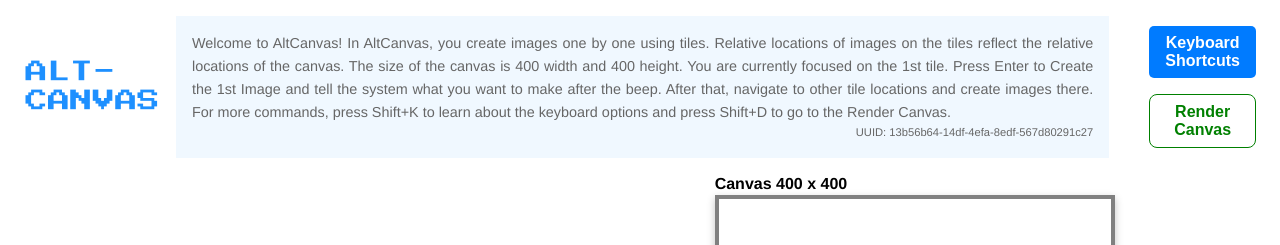
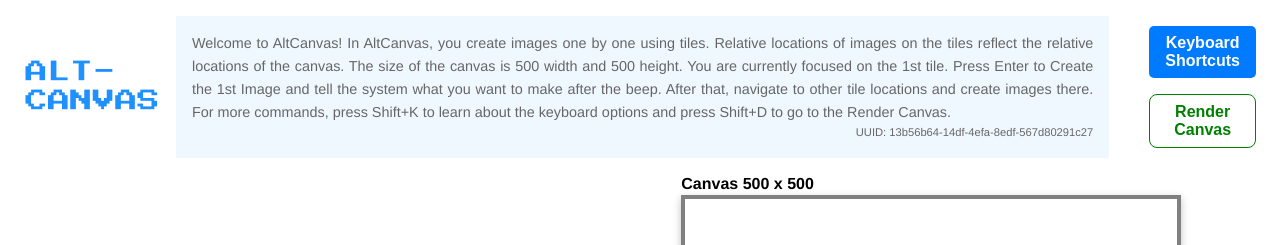
Before and after one commit to shljessie/text-tactile, a React (Create React App) app: page /sonic in a window 1280 px wide. Shown: the top 245 px of the page. Built offline with nearby package versions, Linux system fonts and the light colour scheme; no server answers.

Commit message:
increase size of tile and canvas

```diff
--- a/src/components/SonicTiles.jsx
+++ b/src/components/SonicTiles.jsx
@@ -46,8 +46,8 @@ export const SonicTiles = () => {
   }
 
   const [canvasSize, setCanvasSize] = useState({
-    width:  roundToNearest100(window.innerWidth * 0.35),
-    height: roundToNearest100(window.innerWidth * 0.35),
+    width:  roundToNearest100(window.innerWidth * 0.35)+ 100,
+    height: roundToNearest100(window.innerWidth * 0.35)+ 100,
   });
 
   const tileSize = Math.round(canvasSize['width'] / 10);
```
